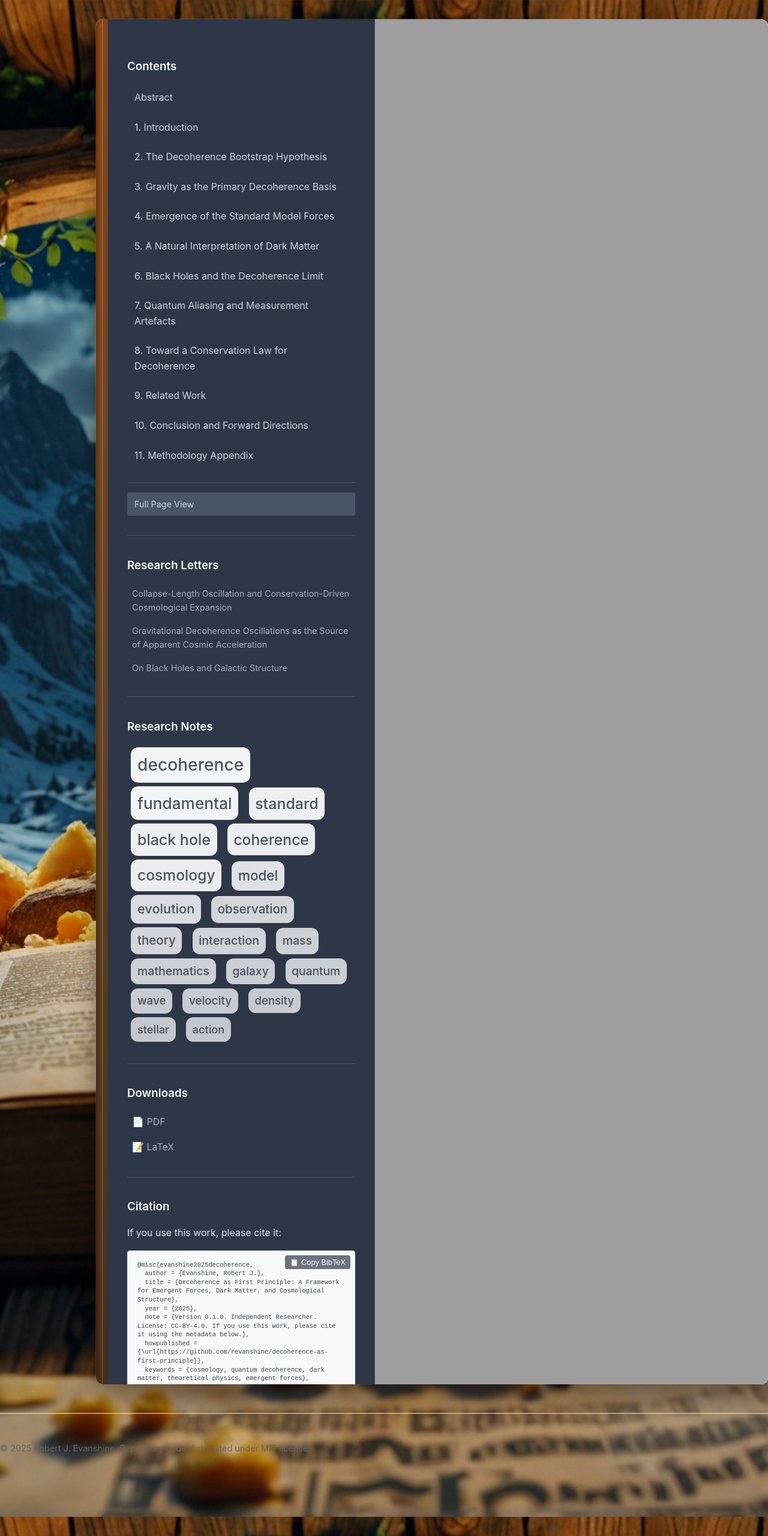
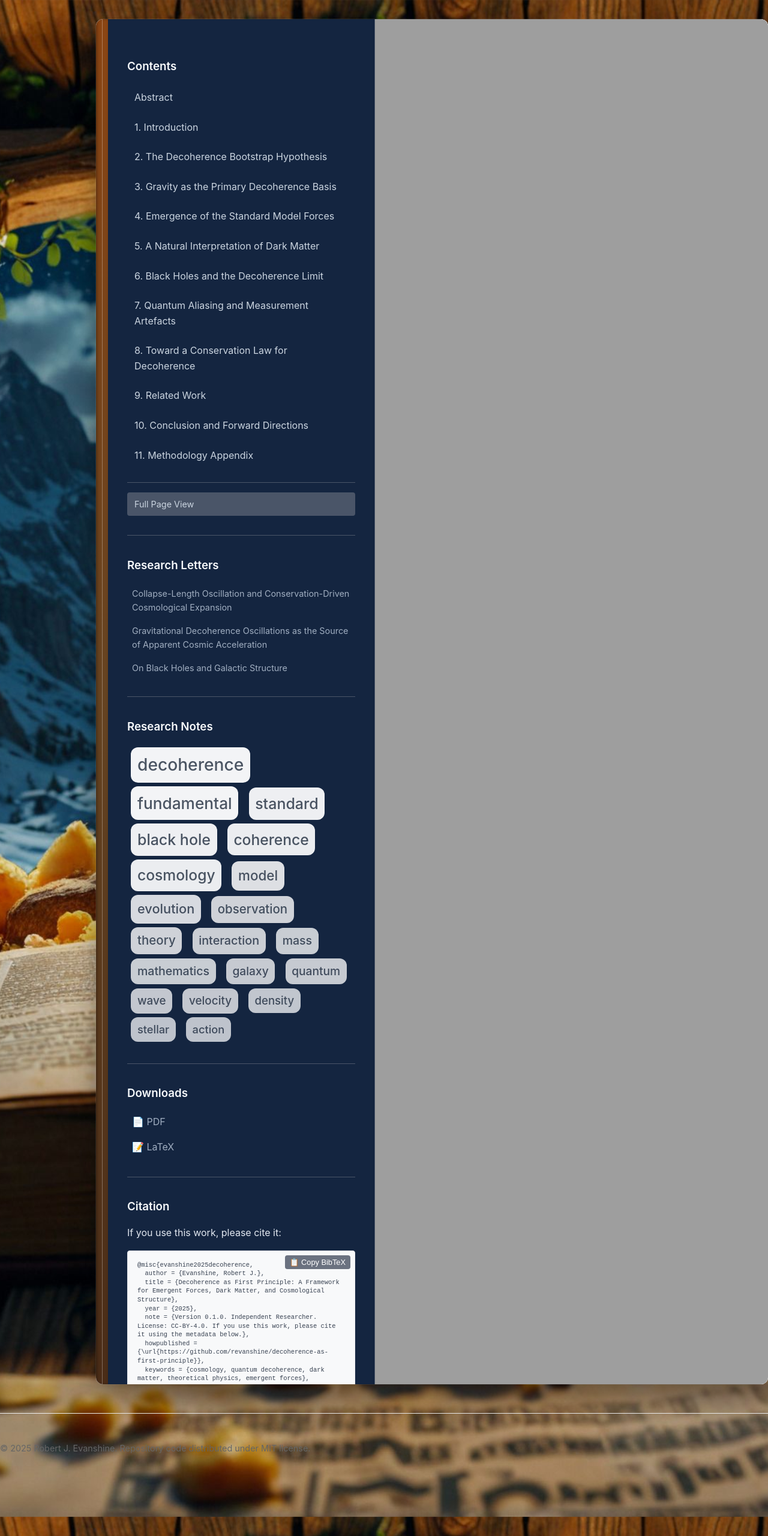
Before and after one commit to revanshine/decoherence-as-first-principle, a Jekyll site: the page built from index.md, in a window 1280 px wide. Shown: the whole page at 60% size. Built offline with Jekyll 4.4.1, drawn with Linux system fonts in a browser that asks for light colours.

Commit message:
Change navigation background color to #142540
🎨 UI Color Update:
- Changed left page navigation background from #2d3748 to #142540
- Darker, more sophisticated color scheme
- Maintains good contrast with light text (#e2e8f0)
- Consistent with overall design aesthetic

The navigation panel now has a deeper, more elegant background color.

```diff
--- a/_layouts/book.html
+++ b/_layouts/book.html
@@ -86,7 +86,7 @@ body {
 }
 
 .book-page-left {
-  background: var(--left-page-bg, #2d3748); /* Darker background */
+  background: var(--left-page-bg, #142540); /* Darker background */
   border-right: 1px solid var(--page-border, #4a5568);
   flex: 0 0 380px; /* Slightly wider */
   box-shadow: inset -1px 0 3px rgba(0,0,0,0.1);
```
